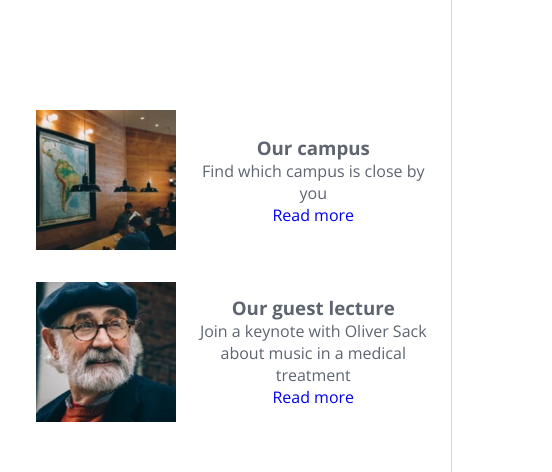
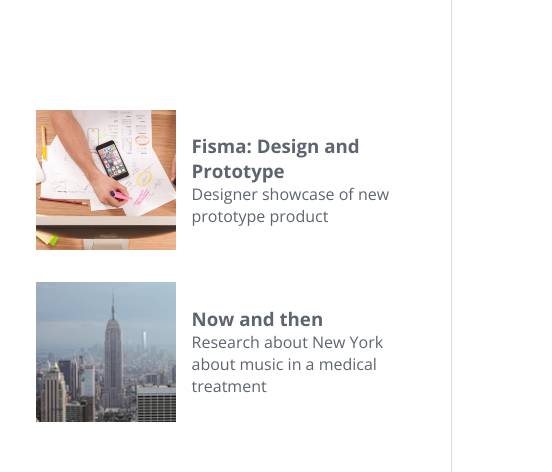
Before and after one commit to aleits/ColmarAcademy, a plain HTML site: page index.html in a window 1280 px wide. Shown: the part 2069-2541 px from the top of the page, 728-1280 px from the left. Drawn offline with nearby package versions, Linux system fonts and the light colour scheme.

Commit message:
final relaise

```diff
--- a/assets/css/style.css
+++ b/assets/css/style.css
@@ -330,6 +330,10 @@ background-color: white;
   border: 0;
 }
 
+.thesys-wrapper .info-text {
+  text-align: left;
+}
+
 /**END OF  THESYS   styles **/
 
 /**start  FOOTER   styles **/
--- a/index.html
+++ b/index.html
@@ -71,8 +71,8 @@
     </div>
 
     <div class="info-horizontal campus">
-      <img class="info-img desktop" src="assets/images/information-campus.jpg" alt="people walking in a park from ahereal view" >
-      <img class="info-img mobile" src="assets/images/information-campus-mobile.jpg" alt="people walking in a park from ahereal view" >
+      <img class="info-img desktop" src="assets/images/information-campus.jpg" alt="campus pic" >
+      <img class="info-img mobile" src="assets/images/information-campus-mobile.jpg" alt="campus pic" >
       <div class="info-text">
         <h3>Our campus</h3>
         <p>Find which campus is close by you</p>
@@ -81,8 +81,8 @@
     </div>
 
     <div class="info-horizontal">
-      <img class="info-img desktop" src="assets/images/information-guest-lecture.jpg" alt="people walking in a park from ahereal view" >
-      <img class="info-img mobile" src="assets/images/information-guest-lecture-mobile.jpg" alt="people walking in a park from ahereal view" >
+      <img class="info-img desktop" src="assets/images/information-guest-lecture.jpg" alt="Oliver Sack portrait" >
+      <img class="info-img mobile" src="assets/images/information-guest-lecture-mobile.jpg" alt="Oliver Sack portrait" >
       <div class="info-text">
         <h3>Our guest lecture</h3>
         <p>Join a keynote with Oliver Sack <br>about music in a medical treatment </p>
@@ -128,7 +128,7 @@
       </div>
     </div>
     <div class="learn-tile">
-      <img class="desktop" src="assets/images/course-data.jpg" alt="image of a desk with some pc's" >
+      <img class="desktop" src="assets/images/course-data.jpg" alt="image of a laptop" >
       <h3>Data</h3>
       <div class="tile-text desktop">
         <p>COURSES</p>
@@ -136,7 +136,7 @@
       </div>
     </div>
     <div class="learn-tile">
-      <img class="desktop" src="assets/images/course-business.jpg" alt="image of a desk with some pc's" >
+      <img class="desktop" src="assets/images/course-business.jpg" alt="image of chess" >
       <h3>Business</h3>
       <div class="tile-text desktop">
         <p>COURSES</p>
@@ -144,7 +144,7 @@
       </div>
     </div>
     <div class="learn-tile">
-      <img class="desktop" src="assets/images/course-marketing.jpg" alt="image of a desk with some pc's" >
+      <img class="desktop" src="assets/images/course-marketing.jpg" alt="image of apple watch" >
       <h3>Marketing</h3>
       <div class="tile-text desktop">
         <p>COURSES</p>
@@ -175,25 +175,19 @@
     <div class="infos right desktop no-border">
 
        <div class="info-horizontal">
-        <img class="info-img desktop" src="assets/images/information-campus.jpg" alt="people walking in a park from ahereal view" >
-        <img class="info-img mobile" src="assets/images/information-campus-mobile.jpg" alt="people walking in a park from ahereal view" >
-
+        <img class="info-img desktop" src="assets/images/thesis-fisma.jpg" alt="people drawing on paper, aereal view" >
         <div class="info-text">
-          <h3>Our campus</h3>
-          <p>Find which campus is close by you</p>
-          <a href="#">Read more</a>
+          <h3>Fisma: Design and Prototype</h3>
+          <p>Designer showcase of new prototype product</p>
         </div>
 
       </div>
 
       <div class="info-horizontal">
-        <img class="info-img desktop" src="assets/images/information-guest-lecture.jpg" alt="people walking in a park from ahereal view" >
-        <img class="info-img mobile" src="assets/images/information-guest-lecture-mobile.jpg" alt="people walking in a park from ahereal view" >
-
+        <img class="info-img desktop" src="assets/images/thesis-now-and-then.jpg" alt="new york landscape" >
         <div class="info-text">
-          <h3>Our guest lecture</h3>
-          <p>Join a keynote with Oliver Sack <br>about music in a medical treatment </p>
-          <a href="#">Read more</a>
+          <h3>Now and then</h3>
+          <p>Research about New York <br>about music in a medical treatment </p>
         </div>
 
       </div>
```
